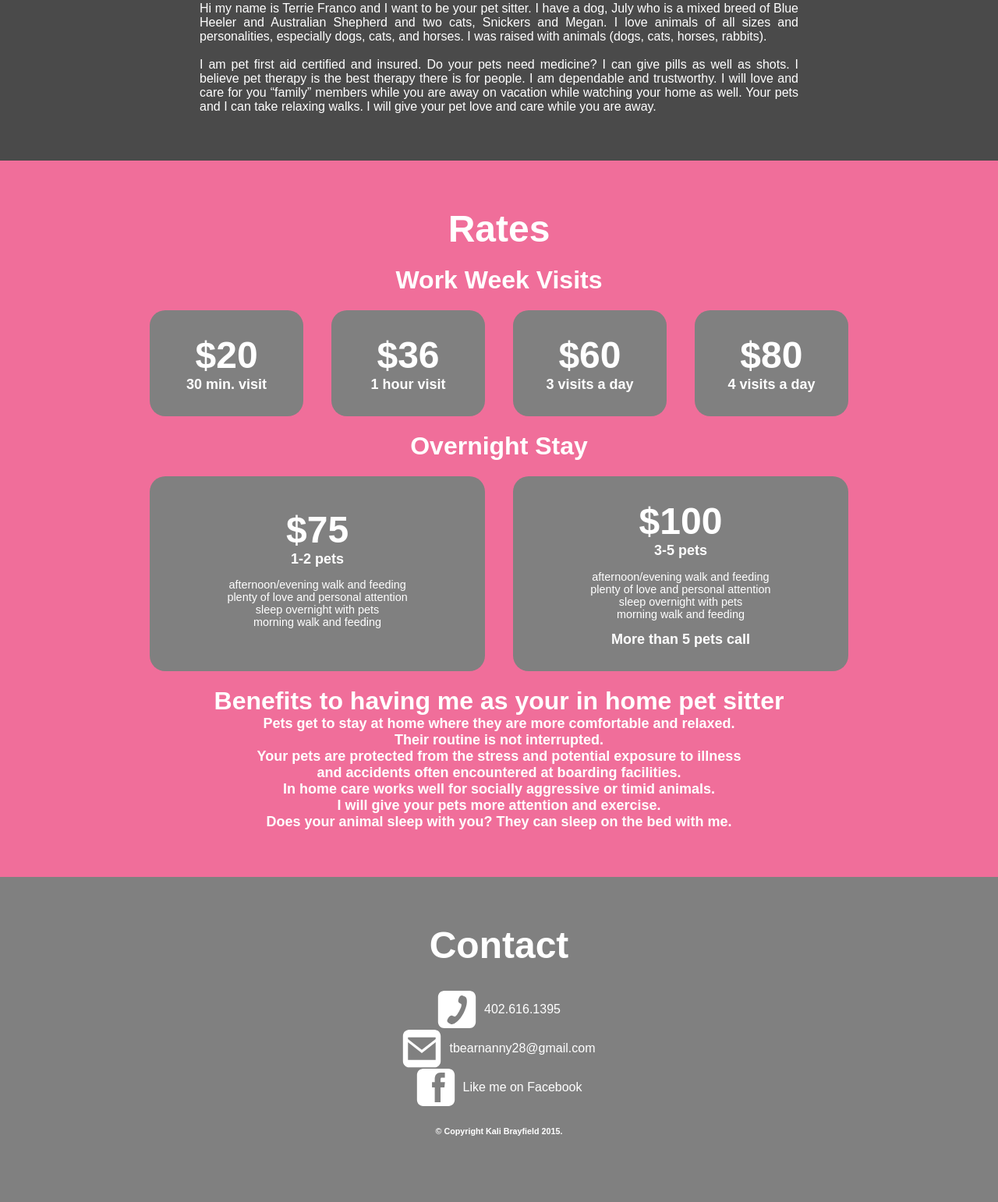
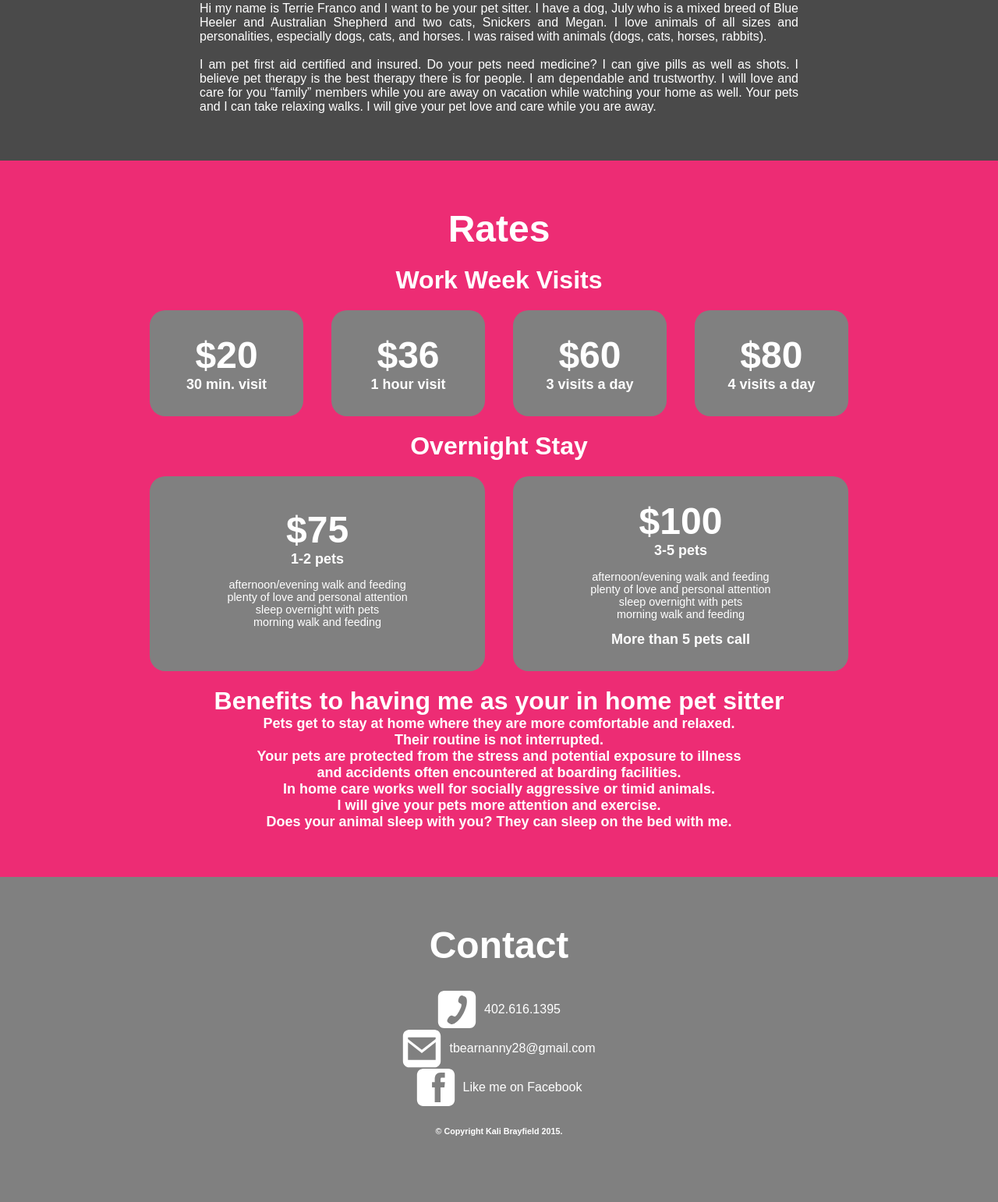
Before and after one commit to vbislife04mb/terrie, a PHP site: page / in a window 1280 px wide. Shown: the part 2125-3667 px from the top of the page at 78% size. Run offline with PHP 8.4, Linux system fonts and the light colour scheme.

Commit message:
fixed color

```diff
--- a/css/style.css
+++ b/css/style.css
@@ -243,7 +243,7 @@ li {
   -webkit-justify-content: center;
   -ms-flex-pack: center;
   justify-content: center;
-  background-color: #F06E9A; }
+  background-color: #ED2C74; }
   .rates h2 {
     padding-bottom: 0px; }
   .rates h3 {
--- a/css/style.scss
+++ b/css/style.scss
@@ -270,7 +270,7 @@ li {
 		-webkit-justify-content: center;
 		    -ms-flex-pack: center;
 		        justify-content: center;
-		background-color: #F06E9A;
+		background-color: #ED2C74;
 	h2 {
 		padding-bottom: 0px;
 	}
```
